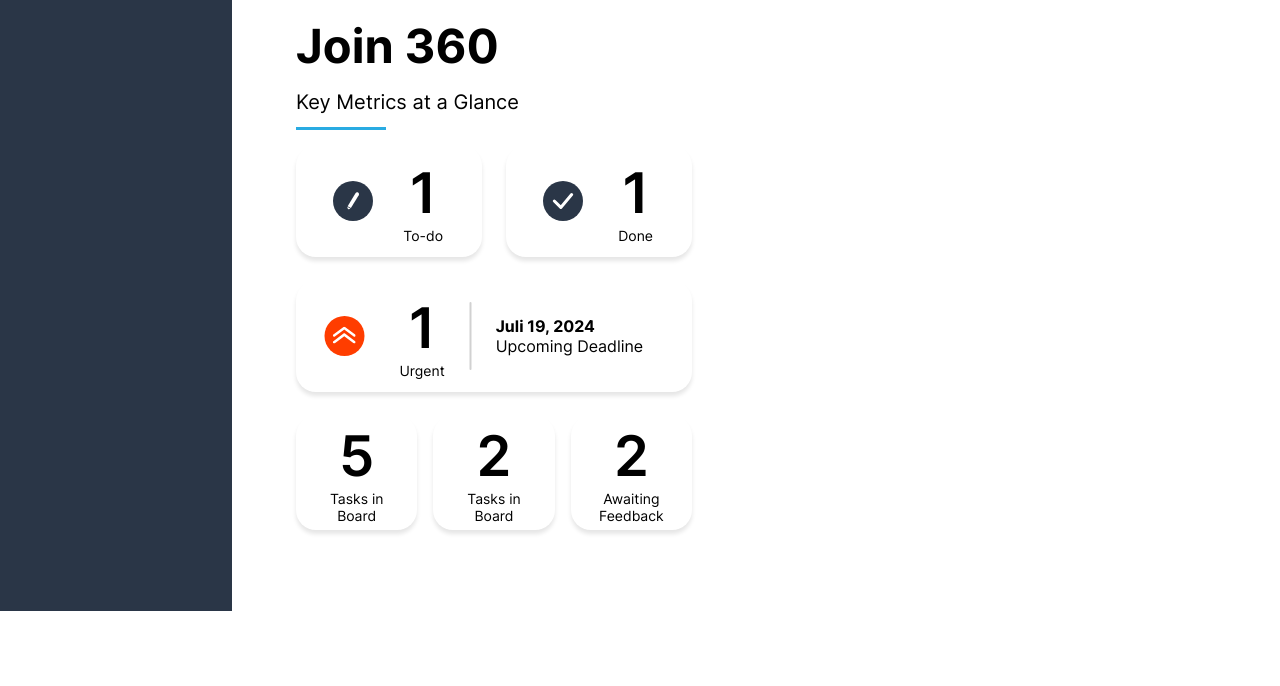
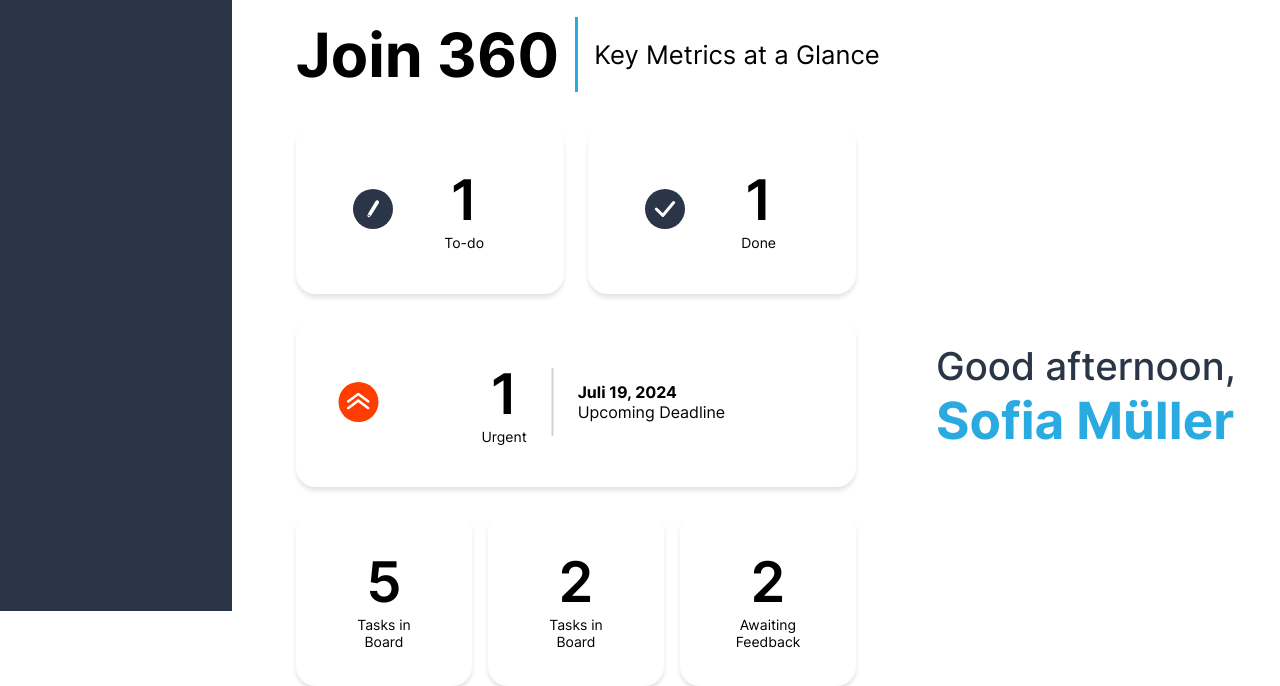
Before and after one commit to swiftAndHandy/Join, a website: page summary.html in a window 1280 px wide. Shown: the part 189-875 px from the top of the page. Before the commit the page ends 800 px from the top, so only its background shows below. Drawn offline with Linux system fonts and the light colour scheme.

Commit message:
summary desktop-version added

```diff
--- a/assets/css/summary--proxy.css
+++ b/assets/css/summary--proxy.css
@@ -12,6 +12,10 @@
     font-size: 36px;
     opacity: 0;
     transition: opacity 1s ease-in-out;
+}
+
+.greeting-msg--desktop {
+    display: none;
 }
 
 .main-mb {
@@ -36,6 +40,10 @@
     position: absolute;
     bottom: 0;
     left: 0;
+}
+
+.join-360.vertical-line {
+    display: none;
 }
 
 .subtitle {
@@ -239,12 +247,53 @@
     }
 }
 
+
+/*Desktop Layout starts*/
 @media (min-width: 820px) {
     .greeting-msg--mobile p {
         transform: translateX(116px);
     }
+
+    .join-360 {
+        flex-direction: row;
+        align-items: center;
+    }
+
+    .join-360 h1 {
+        font-size: clamp(47px, 5vw, 61px);
+    }
+
+    .join-360::after {
+        display: none;
+    }
+
+    .join-360 .subtitle {
+        font-size: clamp(22px, 2vw, 27px);
+    }
+
+    .join-360.vertical-line {
+        display: unset;
+        margin: unset;
+        height: 59px;
+        width: 3px;
+        background-color: #29ABE2;
+    }
+
+    .summary {
+        height: 562px;
+        min-width: 396px;
+        max-width: 560px;
+        width: unset;
+    }
+
+    .summary-wrapper {
+        display: flex;
+        align-items: center;
+        gap: 80px;
+    }
 }
 
+/*Fade-In end-point*/
 @media (min-width: 1100px) {
     .summary-content {
         opacity: 1;
@@ -256,5 +305,21 @@
 
     .summary {
         align-items: unset;
+        flex: 1;
+    }
+
+    .greeting-msg--desktop {
+        display: unset;
+    }
+
+    .greeting-msg--desktop p {
+        font-size: clamp(36px, 3vw, 47px);
+        font-weight: 500;
+        color: #2A3647;
+    }
+
+    .greeting-msg--desktop span {
+        font-size: clamp(47px, 4vw, 64px);
+        color: #29ABE2;
     }
 }
--- a/assets/js/script.js
+++ b/assets/js/script.js
@@ -16,6 +16,7 @@ function greetAtLogin() {
     const greetingEmbedded = document.getElementById('greeting-embedded');
     const greetingMsg = generateGreetingHtml(daytime);
     greetingOverlay.innerHTML = greetingMsg;
+    greetingEmbedded.innerHTML = greetingMsg;
     animateGreeting(greetingOverlay);
 }
 
--- a/summary.html
+++ b/summary.html
@@ -35,9 +35,11 @@
         <section id="summary" class="content summary-content">
             <div class="join-360">
                 <h1>Join 360</h1>
+                <div class="join-360 vertical-line"></div>
                 <span class="subtitle">Key Metrics at a Glance</span>
             </div>
 
+            <div class="summary-wrapper">
                 <section class="summary">
                     <div class="summary-top">
                         <div id="tasks-to-do" class="summary-card summary-todo summary-card--medium">
@@ -93,8 +95,13 @@
                         </div>
                     </div>
                 </section>
+                <section id="greeting-embedded" class="greeting-msg--desktop">
+
+                </section>
+            </div>
         </section>
     </main>
+
     <section id="nav-menu-bottom" class="nav-menu--bottom"></section>
 
 </body>
```
Also changed, not shown: package.json (added, +12 -0 lines), 1 other file. Lines whose indentation alone changed are shown as unchanged.
